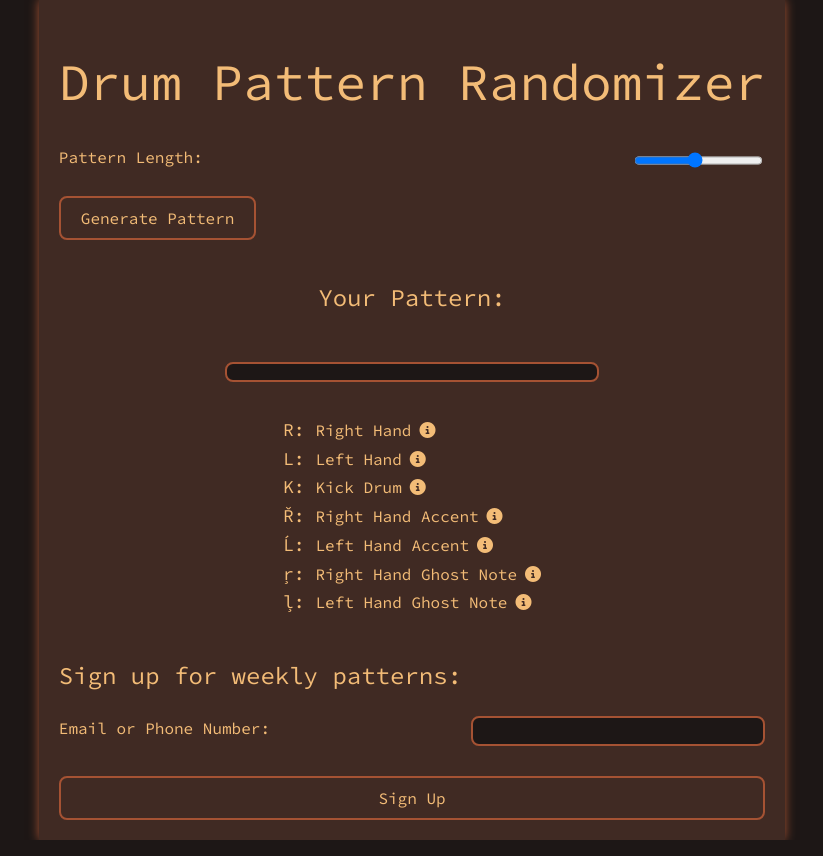
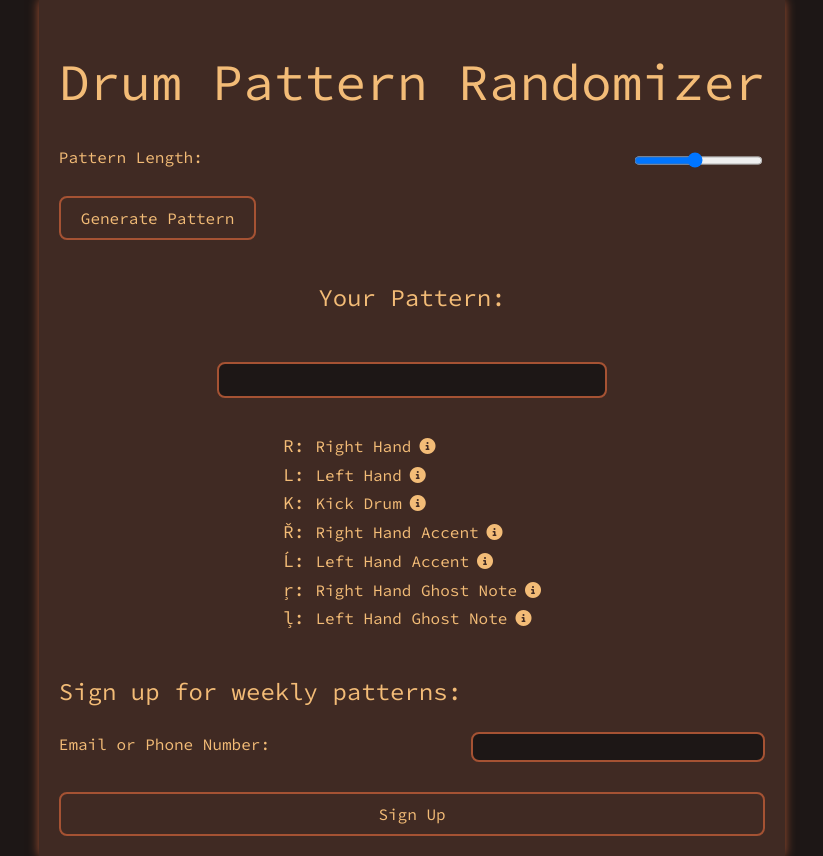
Before and after one commit to cameron-adrian/drum-practice-app, a React (Vite) app: page / in a window 1280 px wide. Shown: the whole page, without its empty margins (228-1051 px from the left). Built offline with nearby package versions, Linux system fonts and the light colour scheme.

Commit message:
chore: Update App.css to center the pattern characters and improve padding

```diff
--- a/src/App.css
+++ b/src/App.css
@@ -107,13 +107,15 @@ button:focus-visible {
 }
 
 .pattern {
+  display: flex;
   font-size: 24px;
   letter-spacing: 5px;
   background-color: var(--dark-color);
-  padding: 8px;
+  padding: 16px;
   border: solid 2px var(--accent-color);
   border-radius: 8px;
   justify-content: center;
+  align-items: center;
   color: #f3bc77;
   width: 50%;
 }
```
